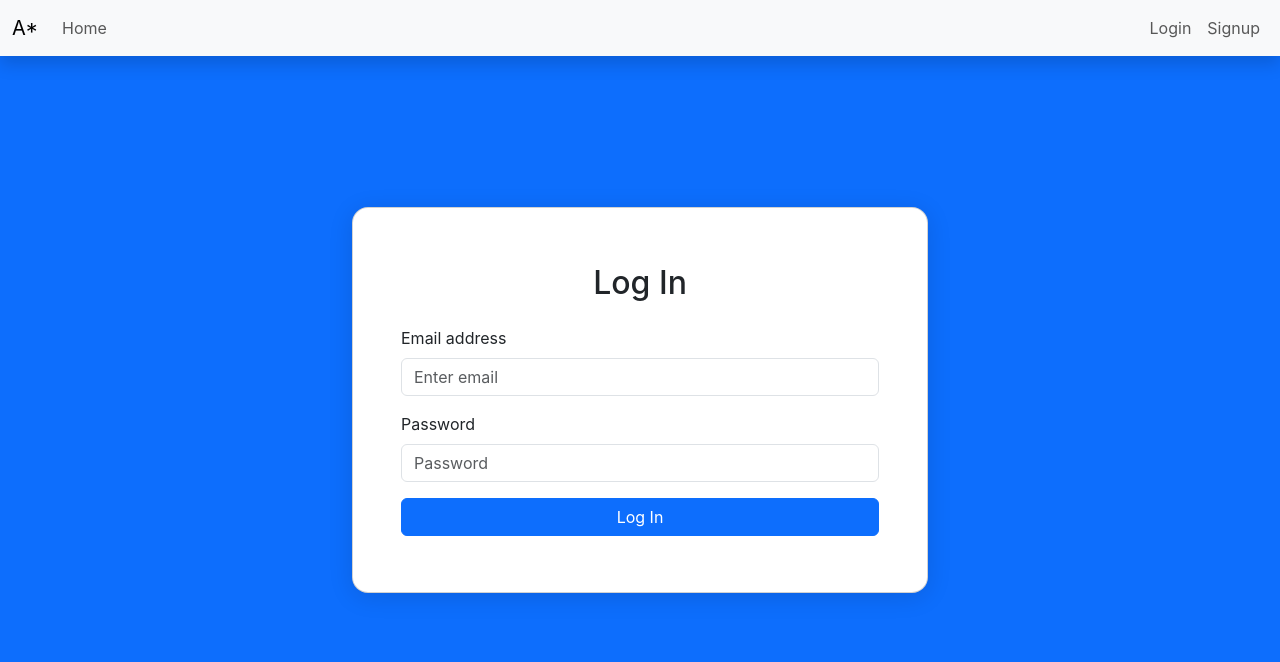
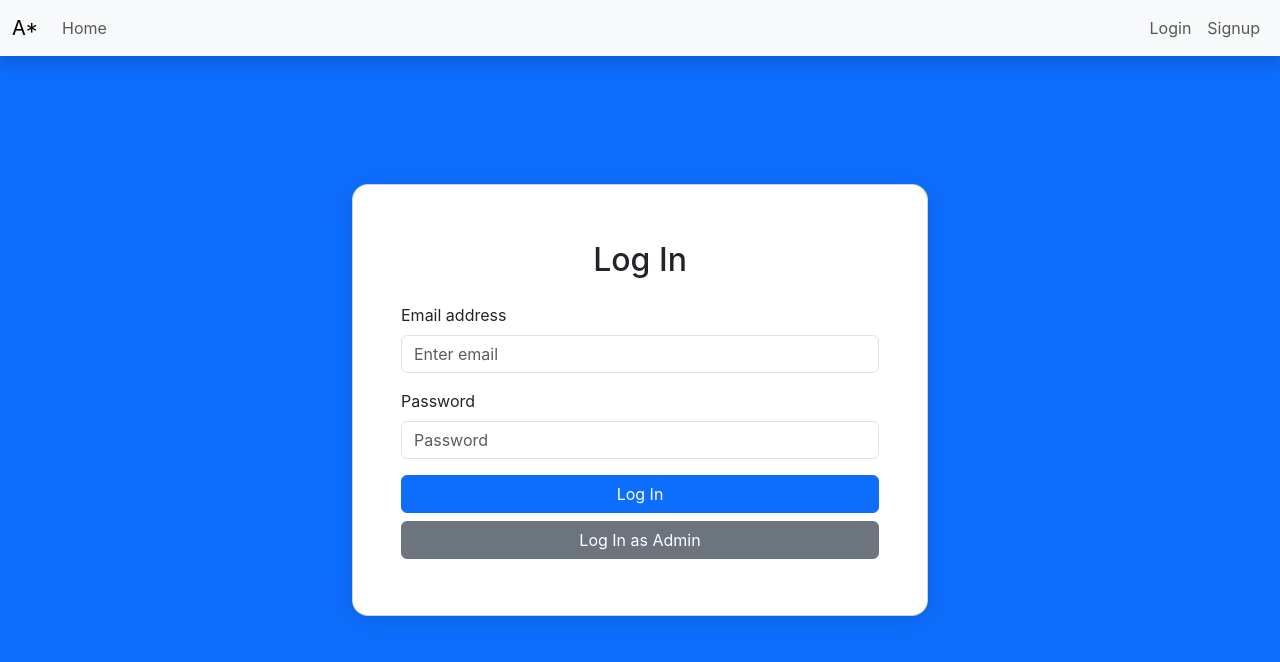
Before and after one commit to todorpopov/logistics-company, a React (Create React App) app in the folder frontend/: page /login in a window 1280 px wide. Shown: the top 662 px of the page. Built offline with nearby package versions, Linux system fonts and the light colour scheme.

Commit message:
Add admin log in, add eslint dep

```diff
--- a/frontend/package.json
+++ b/frontend/package.json
@@ -3,6 +3,7 @@
   "version": "0.1.0",
   "private": true,
   "dependencies": {
+    "@tanstack/react-query": "5.85.5",
     "@testing-library/dom": "^10.4.1",
     "@testing-library/jest-dom": "^6.9.1",
     "@testing-library/react": "^16.3.1",
@@ -18,7 +19,6 @@
     "react-bootstrap": "^2.10.10",
     "react-dom": "^19.2.3",
     "react-router-dom": "6.13.0",
-    "@tanstack/react-query": "5.85.5",
     "react-scripts": "5.0.1",
     "typescript": "^4.9.5",
     "web-vitals": "^2.1.4"
@@ -47,5 +47,8 @@
       "last 1 firefox version",
       "last 1 safari version"
     ]
+  },
+  "devDependencies": {
+    "eslint": "^8.57.1"
   }
 }
--- a/frontend/src/pages/auth/LogIn.tsx
+++ b/frontend/src/pages/auth/LogIn.tsx
@@ -32,20 +32,21 @@ const LogIn: React.FunctionComponent = () => {
     }
   };
 
-  const handleSubmit = (e: React.FormEvent) => {
-    e.preventDefault();
+  const performLogin = (isAdmin: boolean) => {
     const { emailError, passwordError, valid } = validateAuthFields(email, password);
     setEmailError(emailError);
     setPasswordError(passwordError);
+
     if (valid) {
       setLoading(true);
       setToastType(null);
       setShowToast(false);
 
-      // todo handle custom error messages
-      axios.post(`${API_URL}/api/auth/log-in`, { email, password })
+      const endpoint = isAdmin ? `${API_URL}/api/auth/log-admin-in` : `${API_URL}/api/auth/log-in`;
+
+      axios.post(endpoint, { email, password })
         .then((response) => {
-          const { role } = response.data;
+          const {role} = response.data;
           if (role) {
             let roleEnum;
             switch (role) {
@@ -64,7 +65,7 @@ const LogIn: React.FunctionComponent = () => {
             default:
               roleEnum = role;
             }
-            login({ role: roleEnum });
+            login({role: roleEnum});
             setToastType('success');
             setShowToast(true);
             setTimeout(() => {
@@ -83,6 +84,16 @@ const LogIn: React.FunctionComponent = () => {
           setLoading(false);
         });
     }
+  };
+
+  const handleSubmit = (e: React.FormEvent) => {
+    e.preventDefault();
+    performLogin(false);
+  };
+
+  const handleAdminSubmit = (e: React.MouseEvent<HTMLButtonElement>) => {
+    e.preventDefault();
+    performLogin(true);
   };
 
   useEffect(() => {
@@ -144,6 +155,14 @@ const LogIn: React.FunctionComponent = () => {
                 )}
               </div>
               <button type="submit" className="btn btn-primary w-100" disabled={loading}>Log In</button>
+              <button
+                type="button"
+                className="btn btn-secondary w-100 mt-2"
+                disabled={loading}
+                onClick={handleAdminSubmit}
+              >
+                Log In as Admin
+              </button>
             </form>
           </div>
         </div>
```
Also changed, not shown: 1 other file (tests, documents, lock files or other folders).
